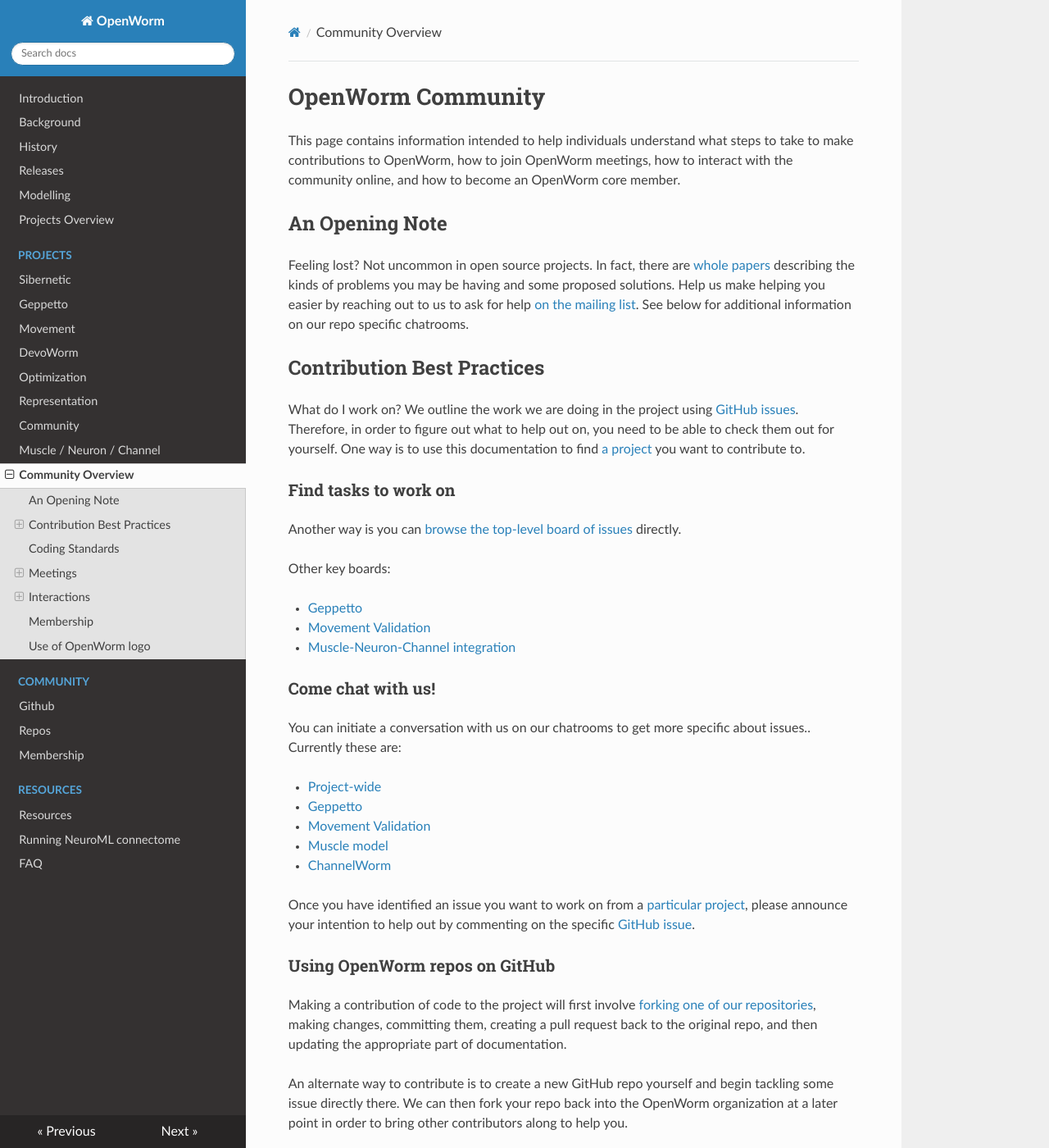
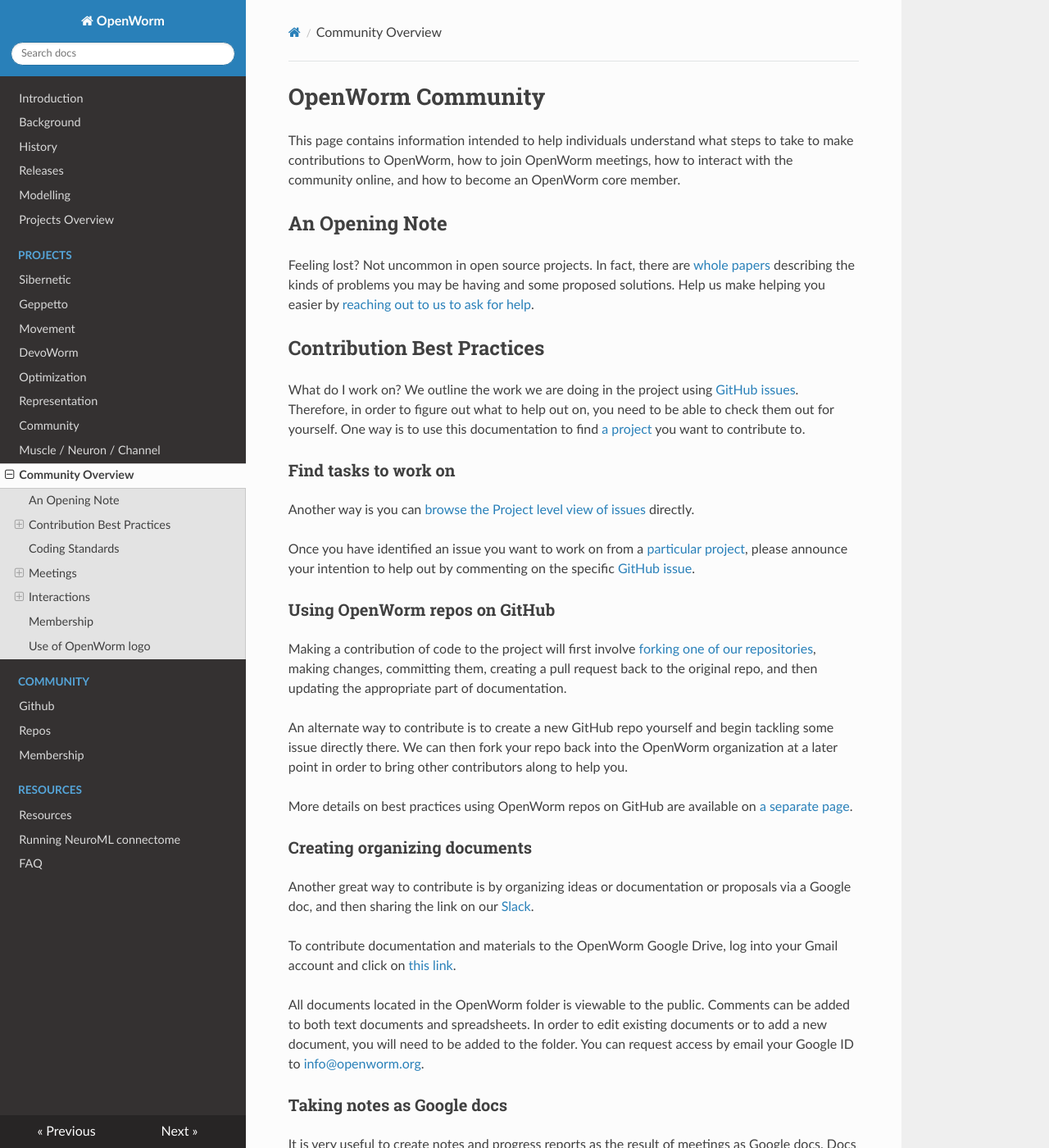
Before and after one commit to openworm/openworm_docs, an MkDocs documentation site: the page built from docs/community.md, in a window 1280 px wide and 1400 px high. Shown: the whole window at 82% size. Built offline with MkDocs 1.6.1, drawn with Linux system fonts in a browser that asks for light colours; nearby versions of some CDN libraries; some of the changed text lies outside the part shown.

Commit message:
Start of updates to community page

```diff
--- a/docs/community.md
+++ b/docs/community.md
@@ -6,8 +6,7 @@
 An Opening Note
 ---------------
 
-Feeling lost? Not uncommon in open source projects. In fact, there are [whole papers](http://www.igor.pro.br/publica/papers/OSS2014.pdf) describing the kinds of problems you may be having and some proposed solutions. Help us make helping you easier by reaching out to us to ask for help [on the mailing list](https://groups.google.com/forum/?fromgroups#!forum/openworm-discuss).  See below for
-additional information on our repo specific chatrooms.
+Feeling lost? Not uncommon in open source projects. In fact, there are [whole papers](http://www.igor.pro.br/publica/papers/OSS2014.pdf) describing the kinds of problems you may be having and some proposed solutions. Help us make helping you easier by [reaching out to us to ask for help](http://openworm.org/contacts.html).
 
 Contribution Best Practices
 ---------------------------
@@ -16,25 +15,9 @@
 
 ### Find tasks to work on
 
-Another way is you can [browse the top-level board of issues](https://github.com/orgs/openworm/projects/9) directly.
+Another way is you can [browse the Project level view of issues](https://github.com/orgs/openworm/projects) directly.
 
-Other key boards:
-
-- [Geppetto](https://github.com/orgs/openworm/projects/13)
-- [Movement Validation](https://github.com/orgs/openworm/projects/6)
-- [Muscle-Neuron-Channel integration](https://github.com/orgs/openworm/projects/5)
-
-### Come chat with us!
-
-You can initiate a conversation with us on our chatrooms to get more specific about issues..  Currently these are:
-
-- [Project-wide](https://gitter.im/openworm/OpenWorm)
-- [Geppetto](https://gitter.im/openworm/org.geppetto)
-- [Movement Validation](https://gitter.im/openworm/movement_validation)
-- [Muscle model](https://gitterm.im/openworm/muscle_model)
-- [ChannelWorm](https://gitter.im/VahidGh/ChannelWorm)
-
-Once you have identified an issue you want to work on from a [particular project](/Projects/projects/), please announce your intention to help out by commenting on the specific [GitHub issue](github/#contributing-and-resolving-issues).
+Once you have identified an issue you want to work on from a [particular project](/Projects), please announce your intention to help out by commenting on the specific [GitHub issue](github/#contributing-and-resolving-issues).
 
 ### Using OpenWorm repos on GitHub
 
@@ -47,13 +30,11 @@
 ### Creating organizing documents
 
 Another great way to contribute is by organizing ideas or documentation or proposals via a Google
-doc, and then sharing the link on our [mailing list](https://groups.google.com/forum/?fromgroups#!forum/openworm-discuss).
+doc, and then sharing the link on our [Slack](http://openworm.org/contacts.html).
 
 To contribute documentation and materials to the OpenWorm Google Drive, log into your Gmail account and click on [this link](https://drive.google.com/folderview?id=0B_t3mQaA-HaMaXpxVW5BY2JLa1E&usp=sharing).
 
 All documents located in the OpenWorm folder is viewable to the public. Comments can be added to both text documents and spreadsheets. In order to edit existing documents or to add a new document, you will need to be added to the folder. You can request access by email your Google ID to <info@openworm.org>.
-
-[OpenWorm Docs](https://drive.google.com/a/openworm.org/?tab=oo#folders/0B_t3mQaA-HaMaXpxVW5BY2JLa1E)
 
 ### Taking notes as Google docs
 
@@ -72,7 +53,7 @@
 
 An example of an effective progress report is [available online](https://docs.google.com/document/d/1sBgMAD-7RUjHwBgrC204LMqSC81byIaZNRm32lEGWMM/edit).
 
-Once the document is shared, it should be announced on [the mailing list](https://groups.google.com/forum/?fromgroups#!forum/openworm-discuss).
+Once the document is shared, it should be announced on [Slack](http://openworm.org/contacts.html).
 
 ### Creating proposals as Google docs
 
```
